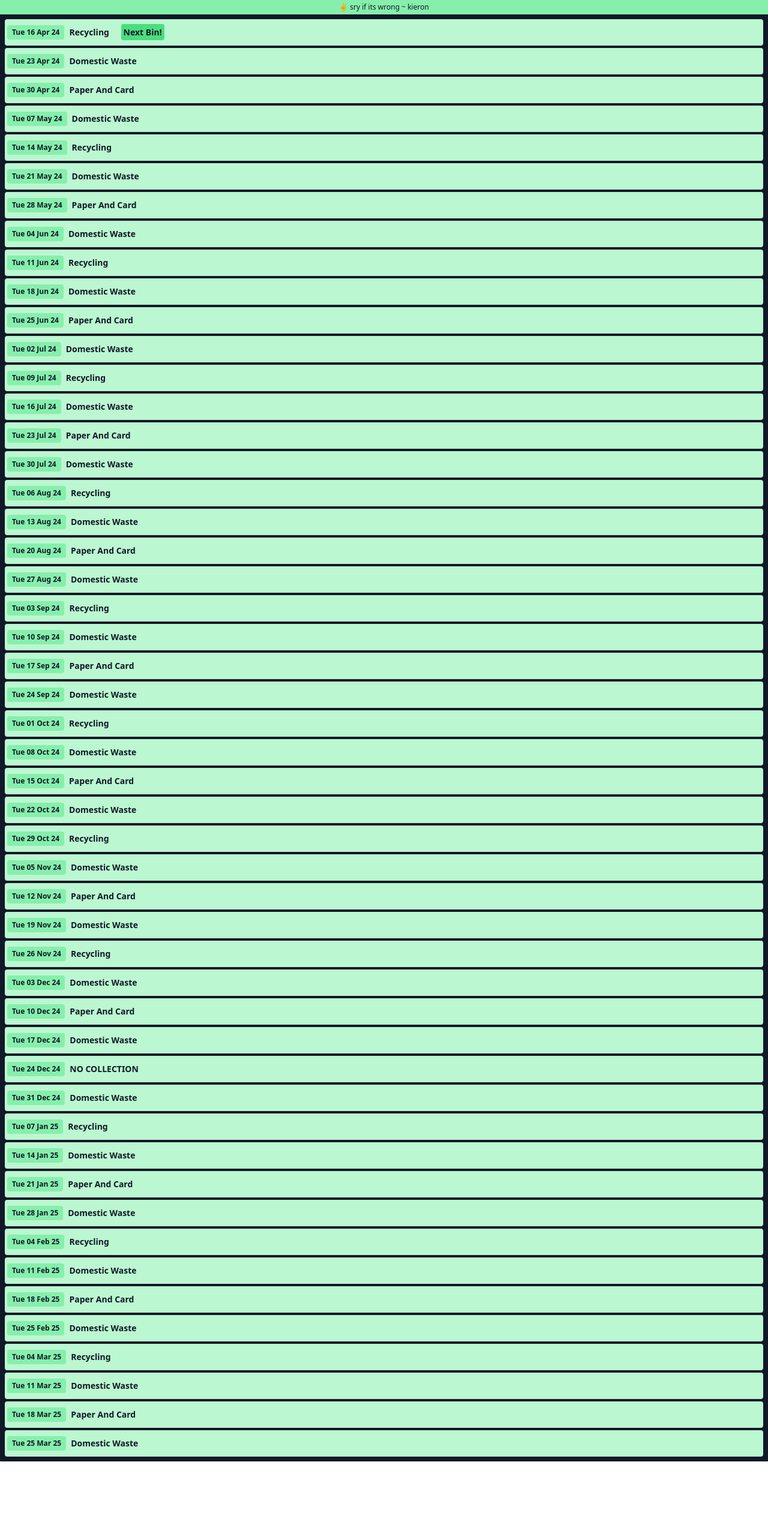
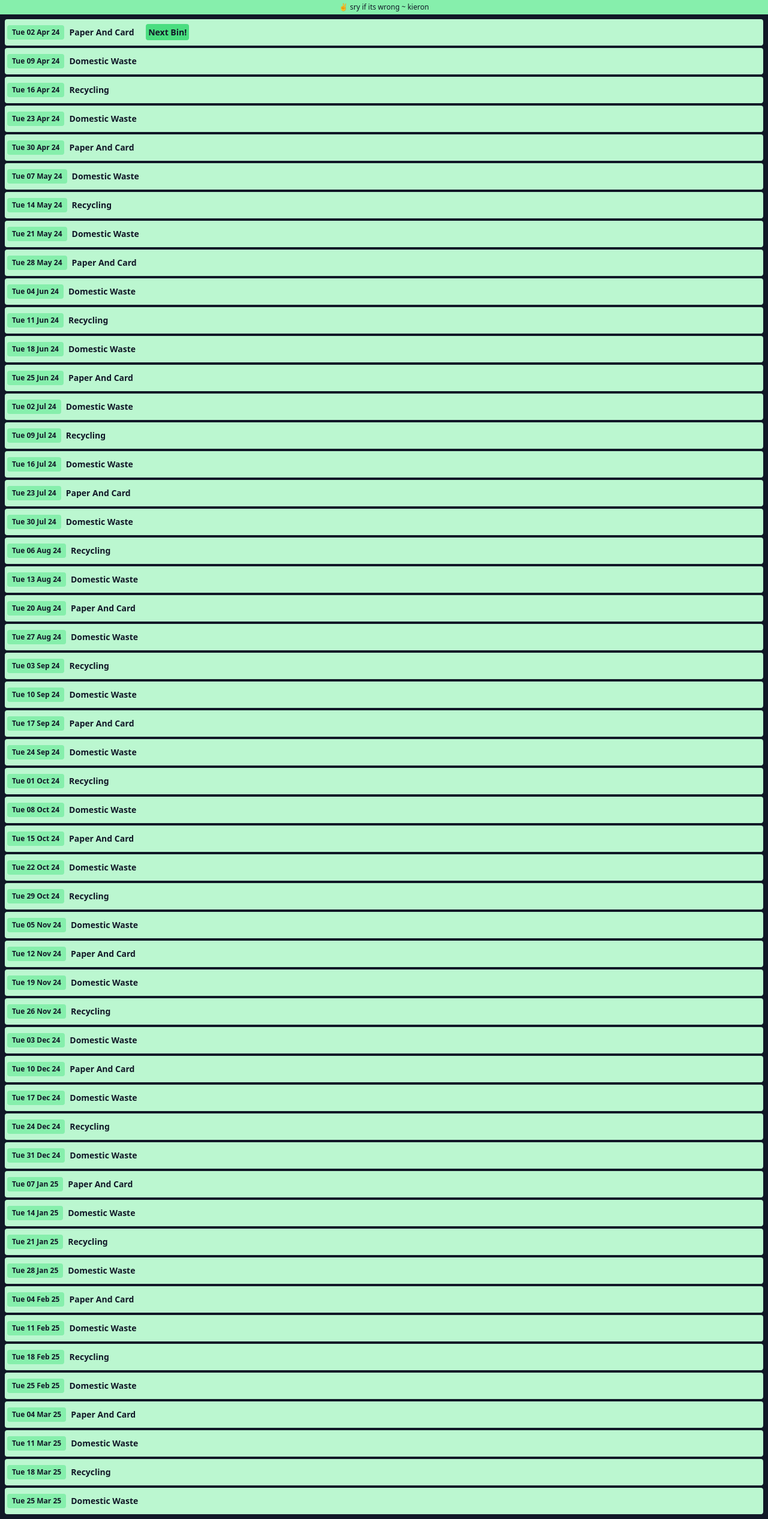
Before and after one commit to kieron/louthbin, a Nuxt app: page / in a window 1280 px wide. Shown: the whole page at 60% size. Before the commit the page ends 2436 px from the top, so only its background shows below. Built offline with nearby package versions, Linux system fonts and the light colour scheme.

Commit message:
Update bin collection dates

```diff
--- a/components/BinTable.vue
+++ b/components/BinTable.vue
@@ -2,206 +2,58 @@
 import { format, isToday, isTomorrow, isTuesday } from "date-fns";
 
 const binData = [
-  {
-    date: "2024-04-16",
-    name: "recycling",
-  },
-  {
-    date: "2024-04-23",
-    name: "domestic waste",
-  },
-  {
-    date: "2024-04-30",
-    name: "paper and card",
-  },
-  {
-    date: "2024-05-07",
-    name: "domestic waste",
-  },
-  {
-    date: "2024-05-14",
-    name: "recycling",
-  },
-  {
-    date: "2024-05-21",
-    name: "domestic waste",
-  },
-  {
-    date: "2024-05-28",
-    name: "paper and card",
-  },
-  {
-    date: "2024-06-04",
-    name: "domestic waste",
-  },
-  {
-    date: "2024-06-11",
-    name: "recycling",
-  },
-  {
-    date: "2024-06-18",
-    name: "domestic waste",
-  },
-  {
-    date: "2024-06-25",
-    name: "paper and card",
-  },
-  {
-    date: "2024-07-02",
-    name: "domestic waste",
-  },
-  {
-    date: "2024-07-09",
-    name: "recycling",
-  },
-  {
-    date: "2024-07-16",
-    name: "domestic waste",
-  },
-  {
-    date: "2024-07-23",
-    name: "paper and card",
-  },
-  {
-    date: "2024-07-30",
-    name: "domestic waste",
-  },
-  {
-    date: "2024-08-06",
-    name: "recycling",
-  },
-  {
-    date: "2024-08-13",
-    name: "domestic waste",
-  },
-  {
-    date: "2024-08-20",
-    name: "paper and card",
-  },
-  {
-    date: "2024-08-27",
-    name: "domestic waste",
-  },
-  {
-    date: "2024-09-03",
-    name: "recycling",
-  },
-  {
-    date: "2024-09-10",
-    name: "domestic waste",
-  },
-  {
-    date: "2024-09-17",
-    name: "paper and card",
-  },
-  {
-    date: "2024-09-24",
-    name: "domestic waste",
-  },
-  {
-    date: "2024-10-01",
-    name: "recycling",
-  },
-  {
-    date: "2024-10-08",
-    name: "domestic waste",
-  },
-  {
-    date: "2024-10-15",
-    name: "paper and card",
-  },
-  {
-    date: "2024-10-22",
-    name: "domestic waste",
-  },
-  {
-    date: "2024-10-29",
-    name: "recycling",
-  },
-  {
-    date: "2024-11-05",
-    name: "domestic waste",
-  },
-  {
-    date: "2024-11-12",
-    name: "paper and card",
-  },
-  {
-    date: "2024-11-19",
-    name: "domestic waste",
-  },
-  {
-    date: "2024-11-26",
-    name: "recycling",
-  },
-  {
-    date: "2024-12-03",
-    name: "domestic waste",
-  },
-  {
-    date: "2024-12-10",
-    name: "paper and card",
-  },
-  {
-    date: "2024-12-17",
-    name: "domestic waste",
-  },
-  {
-    date: "2024-12-24",
-    name: "NO COLLECTION",
-  },
-  {
-    date: "2024-12-31",
-    name: "domestic waste",
-  },
-  {
-    date: "2025-01-07",
-    name: "recycling",
-  },
-  {
-    date: "2025-01-14",
-    name: "domestic waste",
-  },
-  {
-    date: "2025-01-21",
-    name: "paper and card",
-  },
-  {
-    date: "2025-01-28",
-    name: "domestic waste",
-  },
-  {
-    date: "2025-02-04",
-    name: "recycling",
-  },
-  {
-    date: "2025-02-11",
-    name: "domestic waste",
-  },
-  {
-    date: "2025-02-18",
-    name: "paper and card",
-  },
-  {
-    date: "2025-02-25",
-    name: "domestic waste",
-  },
-  {
-    date: "2025-03-04",
-    name: "recycling",
-  },
-  {
-    date: "2025-03-11",
-    name: "domestic waste",
-  },
-  {
-    date: "2025-03-18",
-    name: "paper and card",
-  },
-  {
-    date: "2025-03-25",
-    name: "domestic waste",
-  },
+  { date: "2024-04-02", name: "paper and card" },
+  { date: "2024-04-09", name: "domestic waste" },
+  { date: "2024-04-16", name: "recycling" },
+  { date: "2024-04-23", name: "domestic waste" },
+  { date: "2024-04-30", name: "paper and card" },
+  { date: "2024-05-07", name: "domestic waste" },
+  { date: "2024-05-14", name: "recycling" },
+  { date: "2024-05-21", name: "domestic waste" },
+  { date: "2024-05-28", name: "paper and card" },
+  { date: "2024-06-04", name: "domestic waste" },
+  { date: "2024-06-11", name: "recycling" },
+  { date: "2024-06-18", name: "domestic waste" },
+  { date: "2024-06-25", name: "paper and card" },
+  { date: "2024-07-02", name: "domestic waste" },
+  { date: "2024-07-09", name: "recycling" },
+  { date: "2024-07-16", name: "domestic waste" },
+  { date: "2024-07-23", name: "paper and card" },
+  { date: "2024-07-30", name: "domestic waste" },
+  { date: "2024-08-06", name: "recycling" },
+  { date: "2024-08-13", name: "domestic waste" },
+  { date: "2024-08-20", name: "paper and card" },
+  { date: "2024-08-27", name: "domestic waste" },
+  { date: "2024-09-03", name: "recycling" },
+  { date: "2024-09-10", name: "domestic waste" },
+  { date: "2024-09-17", name: "paper and card" },
+  { date: "2024-09-24", name: "domestic waste" },
+  { date: "2024-10-01", name: "recycling" },
+  { date: "2024-10-08", name: "domestic waste" },
+  { date: "2024-10-15", name: "paper and card" },
+  { date: "2024-10-22", name: "domestic waste" },
+  { date: "2024-10-29", name: "recycling" },
+  { date: "2024-11-05", name: "domestic waste" },
+  { date: "2024-11-12", name: "paper and card" },
+  { date: "2024-11-19", name: "domestic waste" },
+  { date: "2024-11-26", name: "recycling" },
+  { date: "2024-12-03", name: "domestic waste" },
+  { date: "2024-12-10", name: "paper and card" },
+  { date: "2024-12-17", name: "domestic waste" },
+  { date: "2024-12-24", name: "recycling" },
+  { date: "2024-12-31", name: "domestic waste" },
+  { date: "2025-01-07", name: "paper and card" },
+  { date: "2025-01-14", name: "domestic waste" },
+  { date: "2025-01-21", name: "recycling" },
+  { date: "2025-01-28", name: "domestic waste" },
+  { date: "2025-02-04", name: "paper and card" },
+  { date: "2025-02-11", name: "domestic waste" },
+  { date: "2025-02-18", name: "recycling" },
+  { date: "2025-02-25", name: "domestic waste" },
+  { date: "2025-03-04", name: "paper and card" },
+  { date: "2025-03-11", name: "domestic waste" },
+  { date: "2025-03-18", name: "recycling" },
+  { date: "2025-03-25", name: "domestic waste" },
 ];
 
 const currentBinData = binData.filter((bin) => {
```
